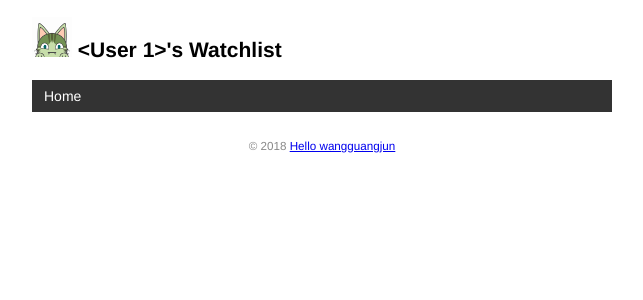
After one commit to wangguangjun1986/watchlist, a Flask app: template templates/base.html in a window 1280 px wide. The commit adds this page. Shown: the top 300 px of the page, without its empty margins (318-961 px from the left). Run offline with Flask 2, Linux system fonts and the light colour scheme; the template is opened without the code that fills it: values that come from a table or form of the project are taken from there, others are empty; tables that the repository leaves empty hold one stand-in row (values such as "Sample post").

Commit message:
sixth edition

```diff
--- a/app.py
+++ b/app.py
@@ -76,6 +76,14 @@ class Movie(db.Model):
 
 @app.route('/')
 def index():
-    name=User.query.first()
-    movies=Movies.query.all()
-    return render_template('index.html',name=name,movies=movies)
+    movies=Movie.query.all()
+    return render_template('index.html',movies=movies)
+
+@app.errorhandler(404)
+def page_not_found(e):
+    return render_template('404.html'),404
+
+@app.context_processor
+def inject_user():
+    user=User.query.first().name
+    return dict(user=user)
--- a/static/style.css
+++ b/static/style.css
@@ -12,6 +12,30 @@ footer {
     margin-top: 15px;
     text-align: center;
     padding: 10px;
+}
+
+nav ul {
+    list-style-type: none;
+    margin: 0;
+    padding: 0;
+    overflow: hidden;
+    background-color: #333;
+}
+
+nav li {
+    float: left;
+}
+
+nav li a {
+    display: block;
+    color: white;
+    text-align: center;
+    padding: 8px 12px;
+    text-decoration: none;
+}
+
+nav li a:hover {
+    background-color: #111;
 }
 
 /* 头像 */
@@ -46,3 +70,17 @@ footer {
     margin: 0 auto;
     height: 100px;
 }
+
+.float-right {
+    float: right;
+}
+
+.imdb {
+    font-size: 12px;
+    font-weight: bold;
+    color: black;
+    text-decoration: none;
+    background: #F5C518;
+    border-radius: 5px;
+    padding: 3px 5px;
+}
--- /dev/null
+++ b/templates/base.html
@@ -0,0 +1,27 @@
+<!DOCTYPE html>
+<html lang="en">
+<head>
+    {% block head %}
+    <meta charset="utf-8">
+    <meta name="viewport" content="width=device-width, initial-scale=1.0">
+    <title>{{ user.name }}'s Watchlist</title>
+    <link rel="icon" href="{{ url_for('static', filename='favicon.ico') }}">
+    <link rel="stylesheet" href="{{ url_for('static', filename='style.css') }}" type="text/css">
+    {% endblock %}
+</head>
+<body>
+    <h2>
+        <img alt="Avatar" class="avatar" src="{{ url_for('static', filename='images/avatar.png') }}">
+        {{ user}}'s Watchlist
+    </h2>
+    <nav>
+        <ul>
+            <li><a href="{{ url_for('index') }}">Home</a></li>
+        </ul>
+    </nav>
+    {% block content %}{% endblock %}
+    <footer>
+        <small>&copy; 2018 <a href="https://www.cnblogs.com/WGJ909001/">Hello wangguangjun</a></small>
+    </footer>
+</body>
+</html>
```
Also changed, not shown: templates/404.html (added, +11 -0 lines), templates/index.html (+14 -25 lines).
